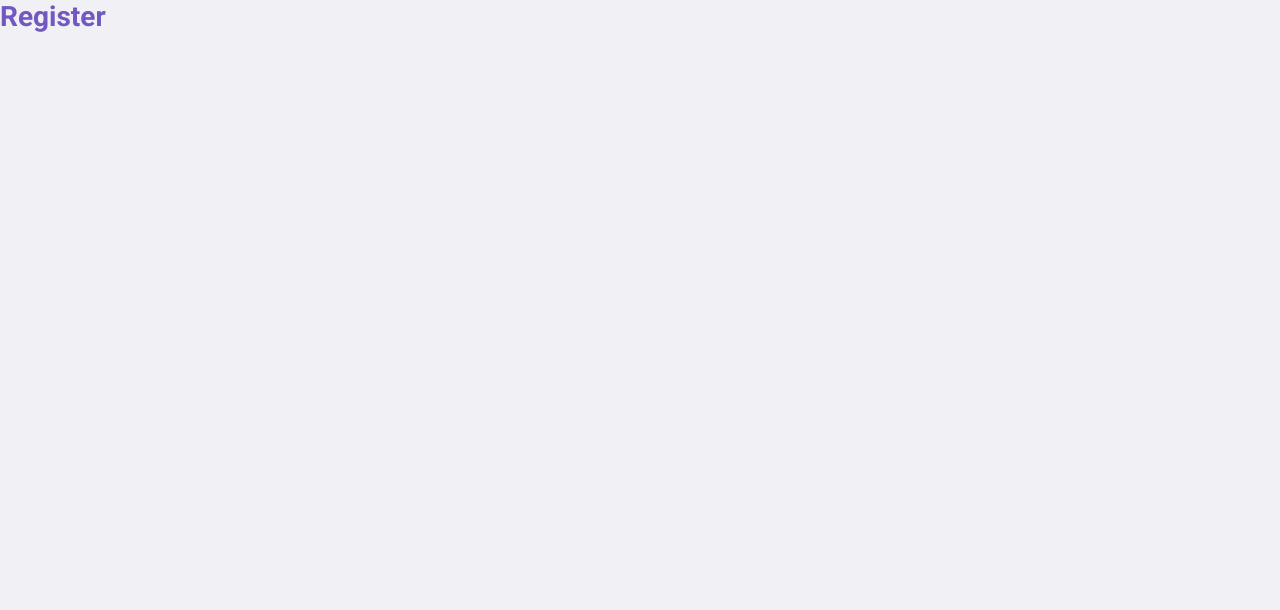
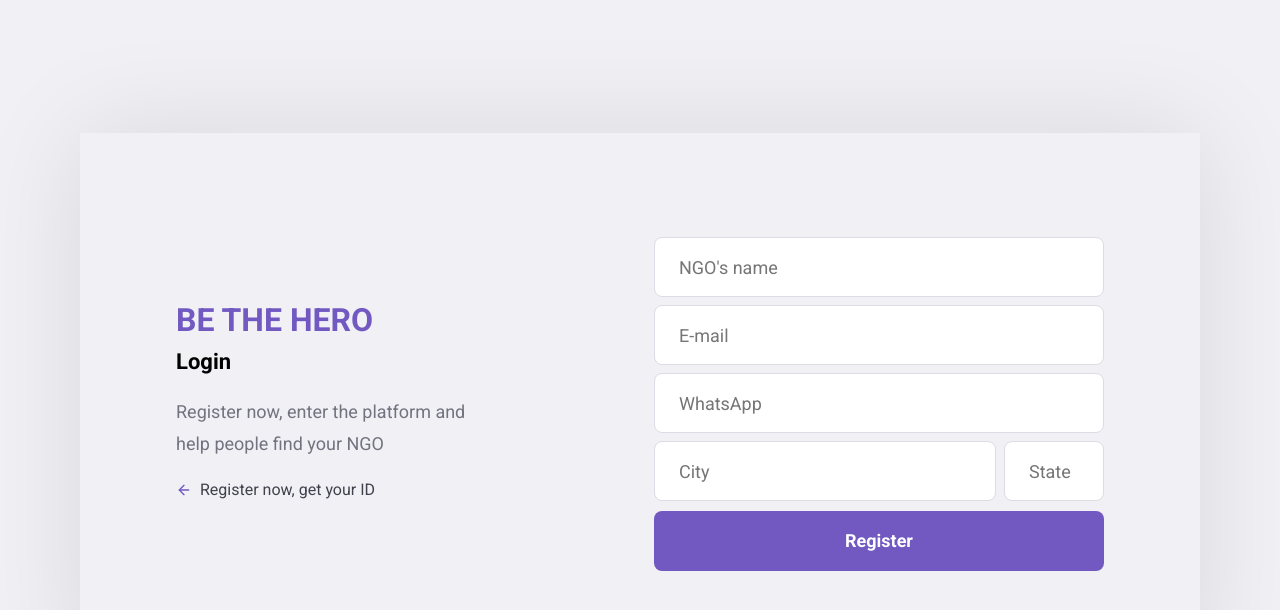
Before and after one commit to LucasGuerraCavalcante/bethehero-react-project, a React (Create React App) app in the folder frontend/: page /register in a window 1280 px wide. Shown: the top 610 px of the page. Built offline with nearby package versions, Linux system fonts and the light colour scheme.

Commit message:
register page done

```diff
--- a/frontend/src/global.css
+++ b/frontend/src/global.css
@@ -51,3 +51,21 @@ form input {
 .button:hover {
     filter: brightness(83%)
 }
+
+.back-link{
+    display: flex;
+    align-items: center;
+    margin-top: 20px;
+    color: #41414d;
+    text-decoration: none;
+    font-size: 16px;
+    transition: opacity 0.2s;
+ }
+
+ .back-link:hover {
+     opacity: 0.8;
+ }
+
+ .back-link svg {
+     margin-right: 8px;
+ }
--- a/frontend/src/pages/Logon/index.js
+++ b/frontend/src/pages/Logon/index.js
@@ -18,7 +18,7 @@ export default function Logon() {
                     <input placeholder="Your ID"></input>
                     <button className="button" type="submit">Join</button>
 
-                    <Link to="/register">
+                    <Link to="/register" className="back-link">
                         <FiLogIn size={16} color="#7159c1" />
                         Register now, get your ID
                     </Link>
--- a/frontend/src/pages/Logon/styles.css
+++ b/frontend/src/pages/Logon/styles.css
@@ -29,28 +29,10 @@ h1 {
 }
 
 .logon-container section.form form {
-    margin-top: 100px;
+    margin-top: 10px;
 }
 
 .logon-container section.form h3 {
     font-size: 22px;
     margin-bottom: 22px;
 }
-
-.logon-container section.form form a {
-   display: flex;
-   align-items: center;
-   margin-top: 20px;
-   color: #41414d;
-   text-decoration: none;
-   font-size: 16px;
-   transition: opacity 0.2s;
-}
-
-.logon-container section.form form a:hover {
-    opacity: 0.8;
-}
-
-.logon-container section.form form a svg {
-    margin-right: 8px;
-}
--- a/frontend/src/pages/Register/index.js
+++ b/frontend/src/pages/Register/index.js
@@ -1,7 +1,39 @@
 import React from 'react';
+import { Link } from 'react-router-dom';
+import { FiArrowLeft } from 'react-icons/fi';
 
 import './styles.css';
 
 export default function Register() {
-    return <h1>Register</h1>
+    return (
+        <div className="register-container">
+            <div className="content">
+                <section>
+                    <h1>BE THE HERO</h1>
+
+                    <h3>Login</h3>
+                    <p>Register now, enter the platform and help people find your NGO</p>
+
+                    <Link to="/" className="back-link">
+                        <FiArrowLeft size={16} color="#7159c1" />
+                        Register now, get your ID
+                    </Link>
+                </section>
+
+                <form>
+                    <input placeholder="NGO's name"></input>
+                    <input type="email" placeholder="E-mail"></input>
+                    <input placeholder="WhatsApp"></input>
+
+                    <div className="input-group">
+                        <input placeholder="City"></input>
+                        <input placeholder="State" style={{ width: 100 }}></input>
+                    </div>
+
+                    <button className="button" type="submit">Register</button>
+                </form>
+            </div>
+        </div>
+
+    );
 }
--- a/frontend/src/pages/Register/styles.css
+++ b/frontend/src/pages/Register/styles.css
@@ -0,0 +1,59 @@
+.register-container{
+    width: 100%;
+    max-width: 1120px;
+    height: 100vh;
+    margin: 0 auto;
+
+    display: flex;
+    align-items: center;
+    justify-content: center;
+}
+
+.register-container .content {
+    width: 100%;
+    padding: 96px;
+    background: #f0f0f5;
+    box-shadow: 0 0 100px rgba(0, 0, 0, 0.1);
+
+    display: flex;
+    justify-content: space-between;
+    align-items: center;
+}
+
+.register-container .content section {
+    width: 100%;
+    max-width: 300px;
+}
+
+.register-container .content section h1 {
+    font-size: 32px;
+    margin-bottom: 10px;
+}
+
+.register-container .content section h3 {
+    font-size: 22px;
+    margin-bottom: 22px;
+}
+
+.register-container .content section p {
+    font-size: 18px;
+    color: #737380;
+    line-height: 32px;
+}
+
+.register-container .content form {
+    width: 100%;
+    max-width: 450px;
+}
+
+.register-container .content form input {
+    margin-top: 8px;
+}
+
+.register-container .content form .input-group {
+    display: flex;
+}
+
+.register-container .content form .input-group input + input {
+    margin-left: 8px;
+}
```
